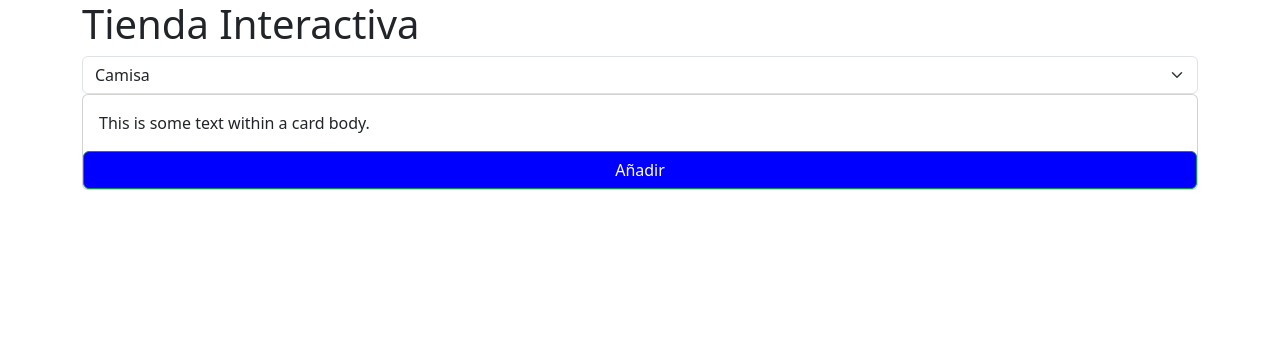
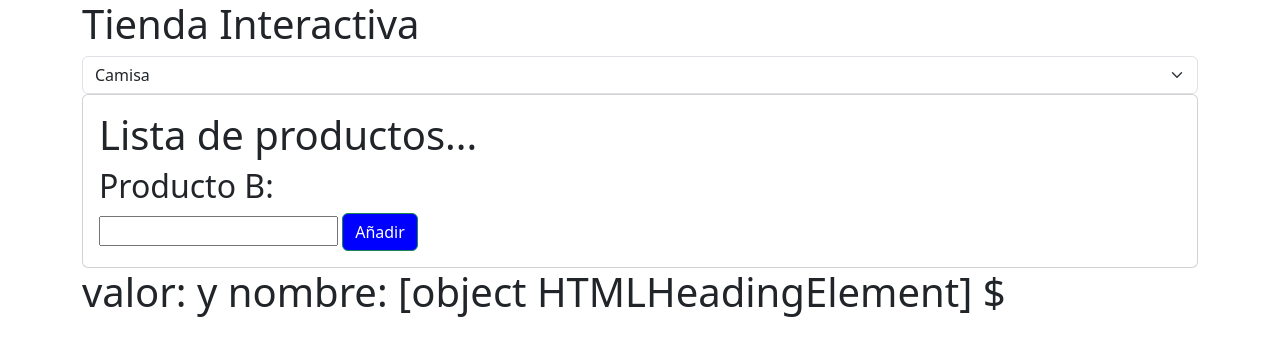
Before and after one commit to joamontesgi/-tienda-interactiva, a plain HTML site: page index.html in a window 1280 px wide. Both pictures are taken after a click on the button "Añadir". Drawn offline with nearby package versions, Linux system fonts and the light colour scheme.

Commit message:
se termina la clase

```diff
--- a/index.html
+++ b/index.html
@@ -23,16 +23,22 @@
         </select>
         <div class="card">
             <div class="card-body">
-                This is some text within a card body.
+            <div  id="card1">
+
             </div>
-            <button type="button" class="btn btn-success boton">Añadir</button>
+            </div>
         </div>
+        <div id="carrito">
+
+        </div>
+
     </div>
 
 
     <script src="https://cdn.jsdelivr.net/npm/bootstrap@5.3.5/dist/js/bootstrap.bundle.min.js"
         integrity="sha384-k6d4wzSIapyDyv1kpU366/PK5hCdSbCRGRCMv+eplOQJWyd1fbcAu9OCUj5zNLiq"
         crossorigin="anonymous"></script>
+    <script src="java.js"></script>
 </body>
 
 </html>
--- a/java.js
+++ b/java.js
@@ -1,3 +1,22 @@
-function init(){
+function init() {
+    var card = document.getElementById("card1")
+    card = card.innerHTML =
+    `
+        <div>
+            <h1>Lista de productos...</h1>
+            <h2 id="nombreproducto">Producto B:</h2>
+            <input type="number" id="input1">
+            <button onclick="agregarCarrito()" type="button" class="btn btn-success boton">Añadir</button>
+        </div>
+    `
 
 }
+function agregarCarrito(){
+    var nombreP = document.getElementById("nombreproducto")
+    var valor = document.getElementById("input1").value
+    var carrito = document.getElementById("carrito")
+    carrito = carrito.innerHTML=`<h1>valor:${valor} y nombre: ${nombreP} $</h1>
+
+    `
+
+}
```
